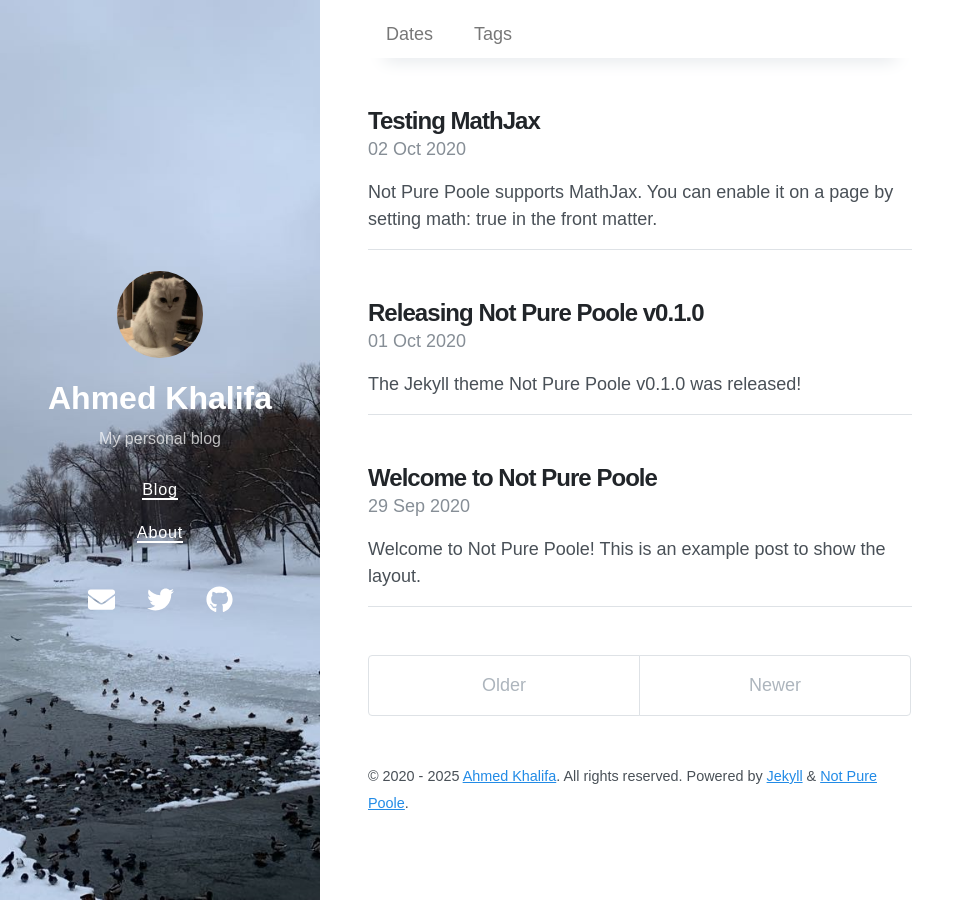
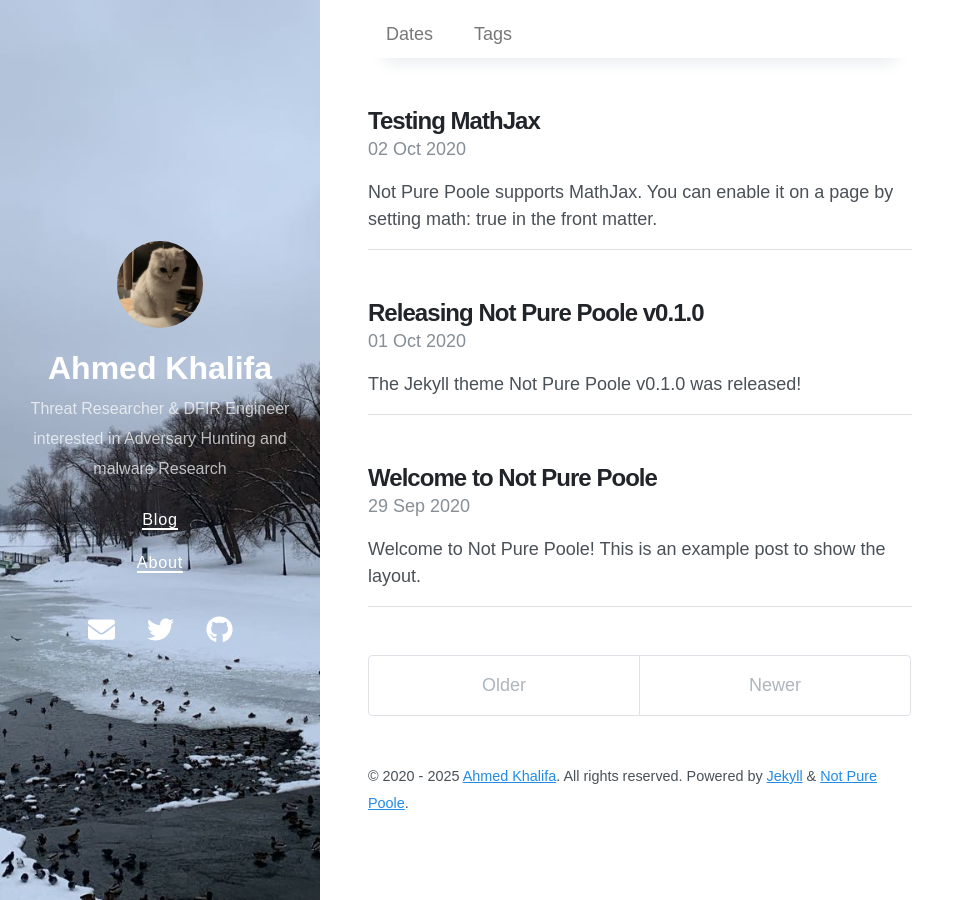
Before and after one commit to kh4lifa0x/kh4lifa0x.github.io, a Jekyll site: the page built from index.html, in a window 1280 px wide. Shown: the whole page, without its empty margins (0-975 px from the left). Built offline with Jekyll 4.4.1, drawn with Linux system fonts in a browser that asks for light colours; nearby versions of some CDN libraries; the list of posts is cut into pages by our own code; some of the changed lines change nothing that is shown.

Commit message:
Update _config.yml

```diff
--- a/_config.yml
+++ b/_config.yml
@@ -1,6 +1,6 @@
 # Setup
 title: Ahmed Khalifa
-description: My personal blog
+description: Threat Researcher & DFIR Engineer interested in Adversary Hunting and malware Research
 url: https://kh4lifa0x.github.io
 avatar: /avatar.jpeg
 paginate: 5
@@ -34,7 +34,7 @@
 social:
   name: Ahmed Khalifa
   links:
-    - https://twitter.com/kh4lifa0x
+    - https://x.com/svchostss_exe
     - https://github.com/kh4lifa0x
 google_site_verification: xxxxx
 lang: en
@@ -55,4 +55,4 @@
 author:
   name: Ahmed Khalifa
   url: https://github.com/kh4lifa0x/
-  email: vszhub@gmail.com
+  email: ahmedkhalifa8474hh@gmail.com
```
